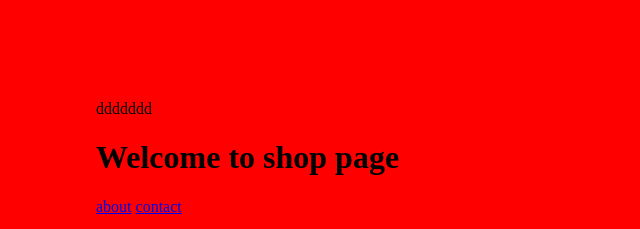
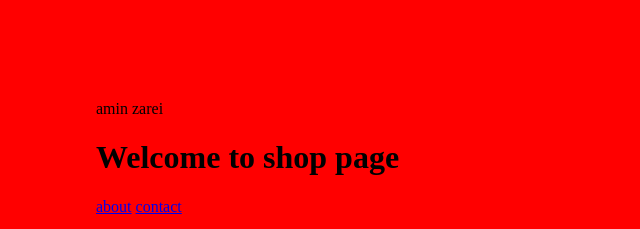
Before and after one commit to maz76/project, a plain HTML site: page shop.html in a window 1280 px wide. Shown: the top 229 px of the page, 4-644 px from the left. Drawn offline with Linux system fonts and the light colour scheme.

Commit message:
shop page

```diff
--- a/shop.html
+++ b/shop.html
@@ -6,7 +6,7 @@
     <link rel="stylesheet" href="css/style.css">
   </head>
   <body>
-	<a> ddddddd </a>
+	<a> amin zarei </a>
     <h1>
       Welcome to shop page
     </h1>
```
